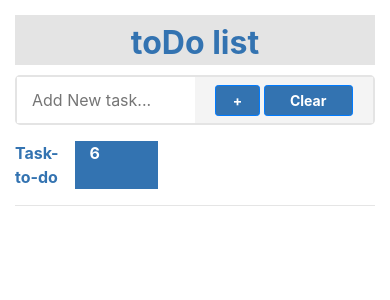
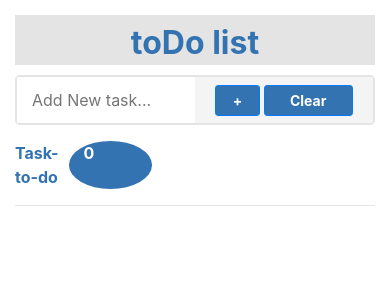
Before and after one commit to inkxe-prabin/todo-reactjs, a React (Create React App) app: page / in a window 390 px wide. Shown: the top 300 px of the page. Built offline with nearby package versions, Linux system fonts and the light colour scheme.

Commit message:
todo listing implemented

```diff
--- a/package.json
+++ b/package.json
@@ -9,9 +9,11 @@
     "@testing-library/react": "^9.4.0",
     "@testing-library/user-event": "^7.2.1",
     "bootstrap": "^4.4.1",
+    "moment": "^2.24.0",
     "react": "^16.12.0",
     "react-bootstrap": "^1.0.0-beta.16",
     "react-dom": "^16.12.0",
+    "react-moment": "^0.9.7",
     "react-scripts": "3.3.0"
   },
   "scripts": {
--- a/src/App.css
+++ b/src/App.css
@@ -40,3 +40,21 @@
 .whiteFont {
   color: #ffffff;
 }
+
+.todoCard {
+  background: #e8f9f9;
+  height: 50px;
+  line-height: 50px;
+
+  border: 1px solid #e4e4e4;
+  color: #827f7f;
+}
+
+.counterFlag {
+  display: inline-table;
+  border-radius: 50%;
+  margin-left: 10px;
+  background: #3373b1;
+  color: #ffffff;
+  font-weight: bold;
+}
--- a/src/App.js
+++ b/src/App.js
@@ -17,7 +17,7 @@ class App extends React.Component {
     this.setState({
       items: todoList
     }, () => {
-      console.log(this.state.items);
+      // console.log(this.state.items);
     });
   }
 
@@ -28,7 +28,7 @@ class App extends React.Component {
           <span>toDo list</span>
         </div>
         <AddToDo onToDoAdded={this.onToDoAdded} />
-        <ToDoList />
+        <ToDoList toDoItems={this.state.items} />
       </div>
     )
   }
--- a/src/add-todo/add-todo.js
+++ b/src/add-todo/add-todo.js
@@ -1,14 +1,16 @@
 import React, { Component } from 'react';
+// import Moment from 'react-moment';
 // import { FontAwesomeIcon } from '@fortawesome/react-fontawesome'
 
 class AddToDo extends Component {
     constructor(props) {
         super(props);
         this.state = {
+            id: 0,
             term: '',
             todoItem: {
                 task: '',
-            timing: '',
+                timing: {},
                 isCompleted: 0,
             }
         };
@@ -28,38 +30,27 @@ class AddToDo extends Component {
         event.preventDefault();
         this.setState({
             term: this.state.term.trim()
-        });
+        }, () => {
             if(this.state.term !== '') {
                 const todoList = this.state.todoItem;
                 let currentDate = new Date();
+                todoList.id = this.state.id + 1;
                 todoList.task = this.state.term;
-            todoList.timing = this.getDateTimeFormat(currentDate);
+                todoList.timing = currentDate;
                 todoList.isCompleted = 0;
 
                 this.setState({
+                    id: this.state.id + 1,
                     term: '',
                     todoItem: {
                         task: '',
-                timing: '',
+                        timing: {},
                         isCompleted: 0
                     }
                 });
                 this.props.onToDoAdded(todoList);
             }
-    }
-
-    /**
-     * Formatting current datetime.
-     * @param dateTime
-     */
-    getDateTimeFormat(dateTime) {
-        var date = dateTime.getDate(); //Current Date
-        var month = dateTime.getMonth() + 1; //Current Month
-        var year = dateTime.getFullYear(); //Current Year
-        var hours = dateTime.getHours(); //Current Hours
-        var min = dateTime.getMinutes(); //Current Minutes
-        var sec = dateTime.getSeconds(); //Current Seconds
-        return date + '/' + month + '/' + year + ' ' + hours + ':' + min + ':' + sec;
+        });
     }
 
     /**
@@ -70,7 +61,7 @@ class AddToDo extends Component {
             term: '',
             todoItem: {
               task: '',
-              timing: '',
+              timing: {},
               isCompleted: 0
             }
         });
--- a/src/todo-list/todo-list.js
+++ b/src/todo-list/todo-list.js
@@ -1,16 +1,39 @@
 import React, { Component } from 'react';
+import Moment from 'react-moment';
 
 class ToDoList extends Component {
+    constructor(props) {
+        super(props);
+        this.state = {
+            items: this.props.toDoItems
+        };
+    }
+
     render() {
         return (
             <div className="col-md-12 mt-3 p-0">
                 <div className="displayInlineFlex">
                     <span className="defaultFontColor font-weight-bold">Task-to-do</span>
-                    <div className="ml-3 col-md-1 defaultBgColor whiteFont font-weight-bold">
-                        <span>6</span>
+                    <div className="col-md-1 counterFlag">
+                        <span>{this.props.toDoItems.length}</span>
                     </div>
                 </div>
                 <hr />
+
+                {this.props.toDoItems.map((item,index) =>
+                    <div className="col-md-12 p-0 displayInlineFlex todoCard small" key={index}>
+                        <div className="col-md-8">
+                            <p>{item.task}</p>
+                        </div>
+                        <div className="col-md-2">
+                            <p><Moment format="DD MMM YYYY h:mm a">{item.timing}</Moment></p>
+                        </div>
+                        <div className="col-md-2">
+                            <input type="button" className="btn btn-sm btn-success" value="Complete" />
+                        </div>
+                    </div>
+
+                )}
             </div>
         );
     }
```
Also changed, not shown: 1 other file (tests, documents, lock files or other folders). Lines whose indentation alone changed are shown as unchanged.
